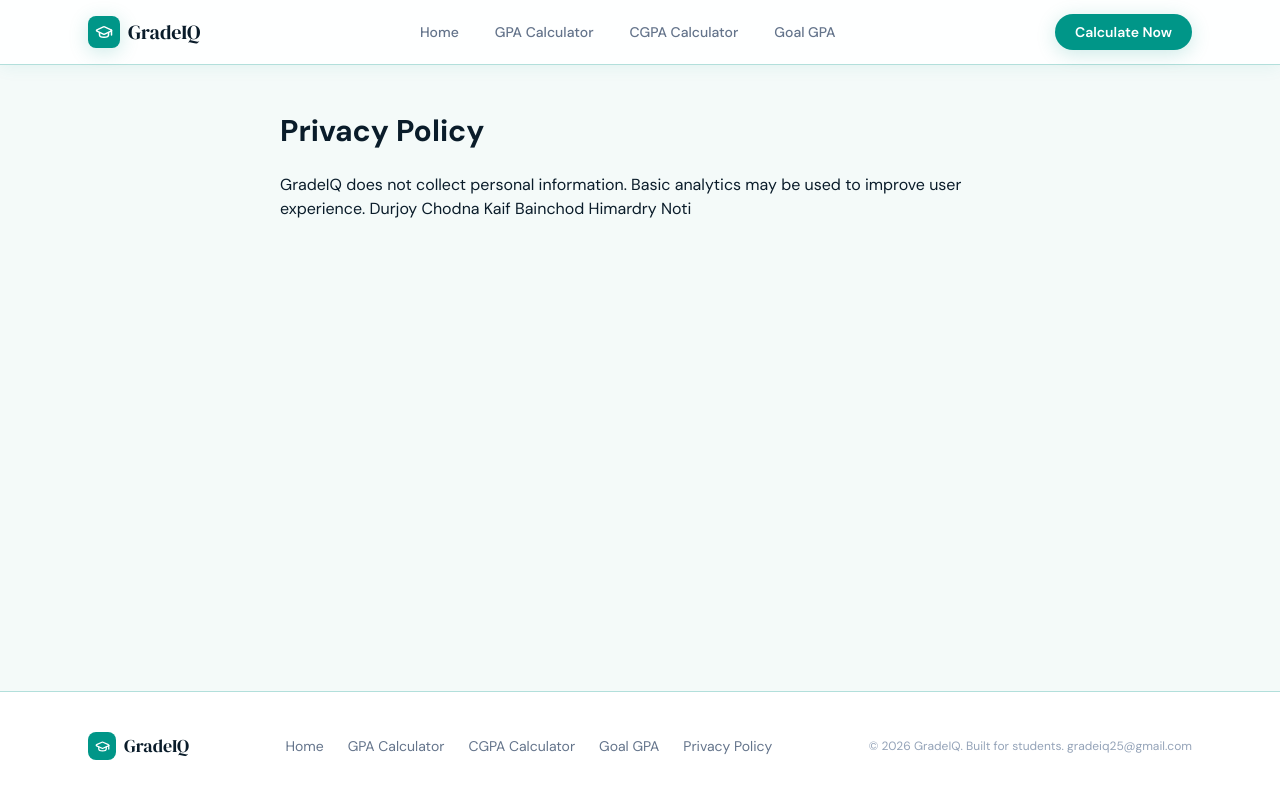
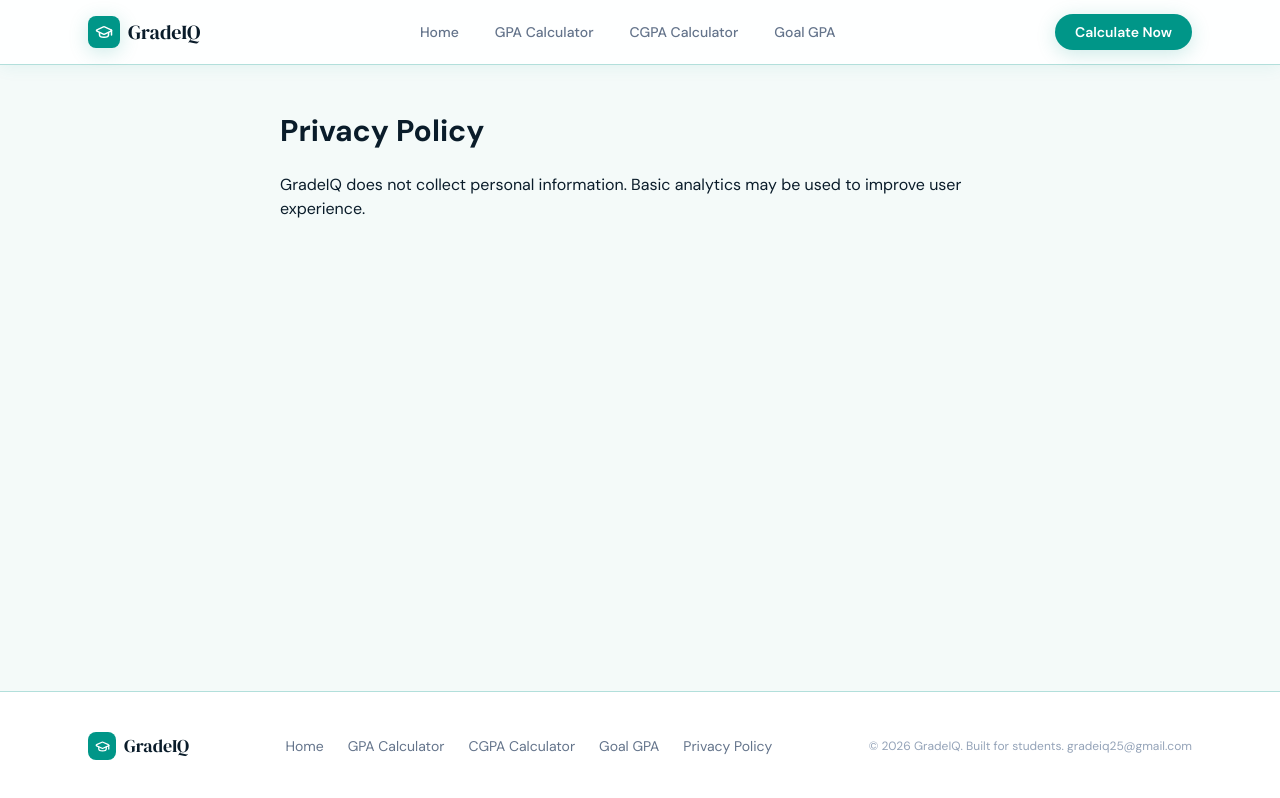
Before and after one commit to ayon20-mu/GradeIQ, a Next.js app: page /privacy-policy in a window 1280 px wide. Built offline with nearby package versions, Linux system fonts and the light colour scheme.

Commit message:
Corrected

```diff
--- a/app/privacy-policy/page.tsx
+++ b/app/privacy-policy/page.tsx
@@ -8,9 +8,7 @@ export default function PrivacyPolicy() {
       <p>
         GradeIQ does not collect personal information.
         Basic analytics may be used to improve user experience.
-        Durjoy Chodna
-        Kaif Bainchod
-        Himardry Noti
+
       </p>
     </main>
   );
```
